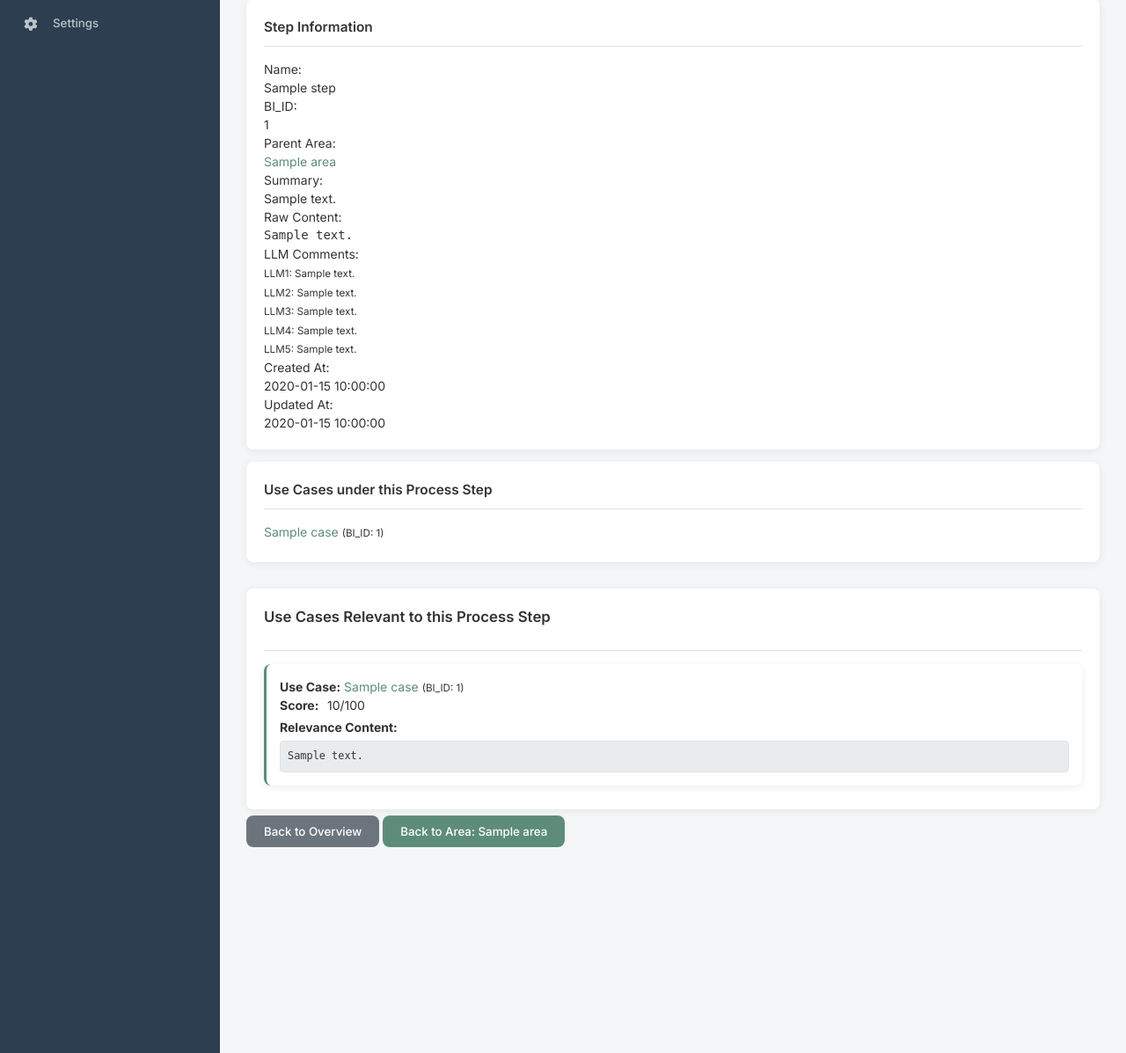
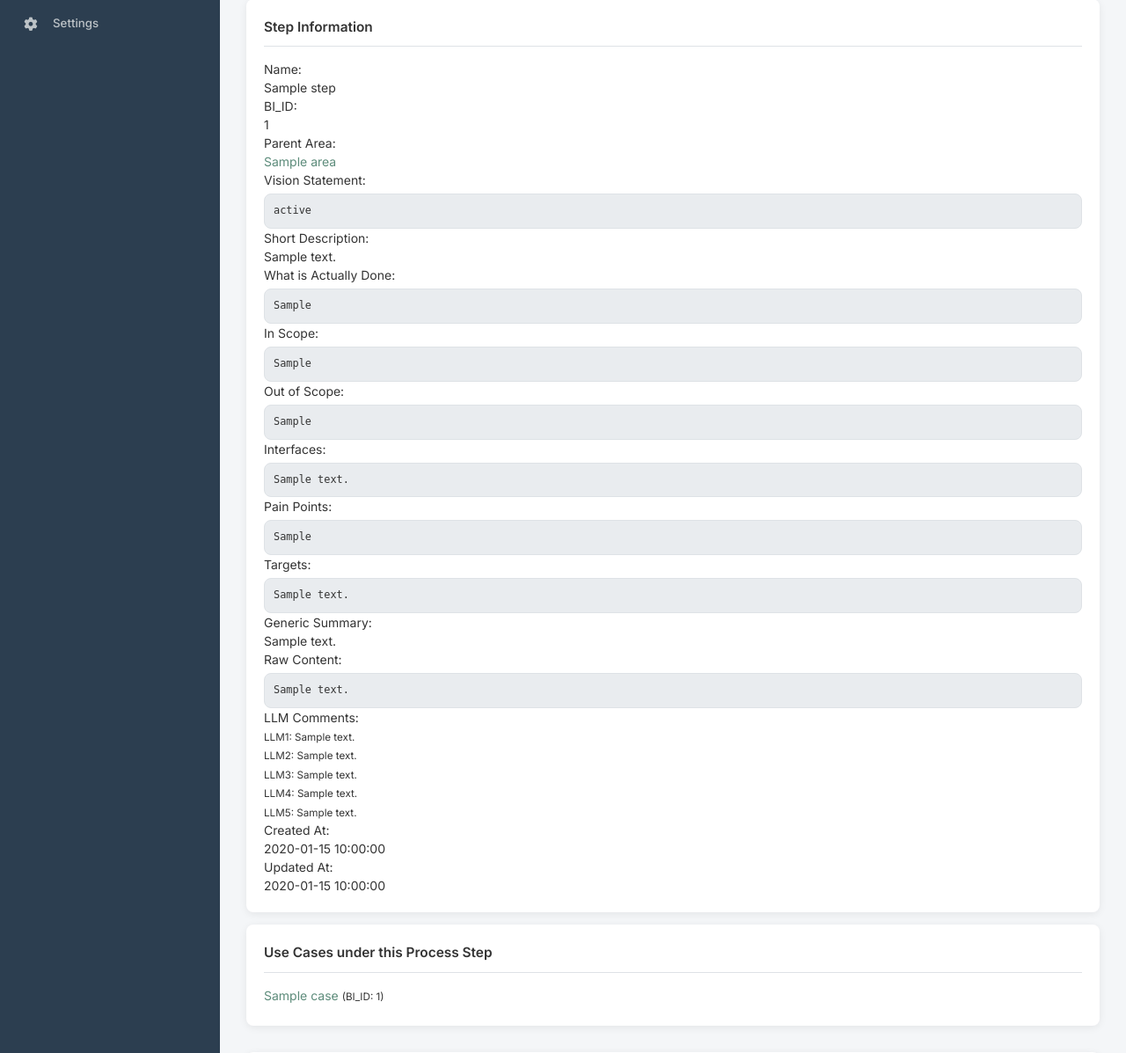
Before and after one commit to TheReallyRealComedian/UsecaseExplorer, a Flask app: page /steps/1 in a window 1280 px wide. Shown: the part 173-1370 px from the top of the page at 88% size. Run offline with Flask 3, Linux system fonts and the light colour scheme; a user stored in the database is signed in; tables that the repository leaves empty hold one stand-in row (values such as "Sample post").

Commit message:
final update on steps

```diff
--- a/backend/app.py
+++ b/backend/app.py
@@ -4,19 +4,18 @@ from flask import Flask, render_template, redirect, url_for, flash
 from sqlalchemy import create_engine
 from sqlalchemy.orm import scoped_session, sessionmaker, joinedload
 from flask_login import LoginManager, current_user
+import markupsafe # For the nl2br filter
 
-# Use relative imports for modules within the same package (backend)
 from .config import get_config
-# Import models needed, including ProcessStep for the joinedload path
 from .models import Base, User, Area, ProcessStep, UseCase
 
 # Database setup
 SessionLocal = scoped_session(sessionmaker())
-engine = None # Engine will be created in create_app
+engine = None
 
 # Flask-Login setup
 login_manager = LoginManager()
-login_manager.login_view = 'auth.login' # Use the blueprint name ('auth') and function name ('login')
+login_manager.login_view = 'auth.login'
 login_manager.login_message = 'Please log in to access this page.'
 login_manager.login_message_category = 'info'
 
@@ -38,6 +37,18 @@ def load_user(user_id):
     # No finally needed here; teardown_request handles removal
 
 
+# --- CUSTOM JINJA FILTER ---
+def nl2br(value):
+    """Converts newlines in a string to HTML <br> tags."""
+    if value is None:
+        return ''
+    # Ensure the value is escaped before replacing newlines to prevent XSS
+    # if it contains user-provided HTML. If it's plain text, simple replace is fine.
+    # For safety with potentially complex text, markupsafe.escape is good.
+    escaped_value = markupsafe.escape(value)
+    return markupsafe.Markup(escaped_value.replace('\n', '<br>\n'))
+
+
 def create_app():
     """
     Flask application factory function.
@@ -51,15 +62,14 @@ def create_app():
     try:
         os.makedirs(app.instance_path)
     except OSError:
-        pass # Directory already exists
+        pass
 
-    # Load configuration
     app.config.from_object(get_config())
-
-    # Initialize Flask-Login
     login_manager.init_app(app)
 
-    # Database engine setup
+    # --- REGISTER CUSTOM FILTER ---
+    app.jinja_env.filters['nl2br'] = nl2br
+
     global engine
     db_url = app.config.get('SQLALCHEMY_DATABASE_URI')
     if not db_url:
@@ -67,84 +77,55 @@ def create_app():
     print("Attempting to connect to database using URI from config.")
     engine = create_engine(db_url)
 
-    # Bind the scoped session to the engine
     SessionLocal.configure(bind=engine)
 
-    # Test database connection
     try:
         with engine.connect() as connection:
             print("Database connection successful!")
     except Exception as e:
         print(f"Database connection failed: {e}")
-        # raise e # Consider raising the error during startup
 
-    # Teardown database session after each request
     @app.teardown_request
     def remove_session(exception=None):
         SessionLocal.remove()
 
-    # --- Register Blueprints ---
     print("Importing and registering blueprints...")
-
-    # Import and register blueprints defined in their own modules
     from .routes.auth_routes import auth_routes
     app.register_blueprint(auth_routes)
-
     from .routes.injection_routes import injection_routes
     app.register_blueprint(injection_routes)
-
     from .routes.usecase_routes import usecase_routes
     app.register_blueprint(usecase_routes)
-
     from .routes.relevance_routes import relevance_routes
     app.register_blueprint(relevance_routes)
-
     from .routes.llm_routes import llm_routes
     app.register_blueprint(llm_routes)
-
-    # MODIFIED: Import and register area_routes and step_routes from their own modules
     from .routes.area_routes import area_routes
     app.register_blueprint(area_routes)
-
     from .routes.step_routes import step_routes
     app.register_blueprint(step_routes)
-
-    # REMOVE or COMMENT OUT the old way of importing these if they were grouped:
-    # from .routes import (
-    #     area_routes,  # This line and its registration below are now handled above
-    #     step_routes,  # This line and its registration below are now handled above
-    # )
-    # app.register_blueprint(area_routes)
-    # app.register_blueprint(step_routes)
-
     print("Blueprint registration complete.")
 
-
-    # --- Basic Root Route ---
     @app.route('/')
     def index():
         if current_user.is_authenticated:
             session = SessionLocal()
-            areas = [] # Initialize areas to an empty list
+            areas = []
             try:
-                # Eagerly load Areas, their ProcessSteps, and the UseCases associated with those steps
                 areas = session.query(Area).options(
                     joinedload(Area.process_steps).joinedload(ProcessStep.use_cases)
                 ).order_by(Area.name).all()
             except Exception as e:
                 print(f"Error querying areas with steps and use cases: {e}")
                 flash("Could not load necessary data from the database.", "danger")
-                # Keep areas as an empty list on error
             finally:
-                SessionLocal.remove() # Ensure session is removed even if query fails
+                SessionLocal.remove()
 
-            # Pass areas to the template
             return render_template('index.html', title='Home', areas=areas)
         else:
-            # User is not logged in, redirect to login
             return redirect(url_for('auth.login'))
 
-    # --- Debug Check Route ---
+
     @app.route('/debug-check')
     def debug_check():
         print("Accessing /debug-check route")
@@ -153,7 +134,8 @@ def create_app():
             # Test relative imports needed by this app context
             from .config import Config # noqa: F401 (unused import)
             results["checks"]["config_import"] = "OK"
-            from .models import User # noqa: F401 (unused import)
+            # Renamed to avoid potential conflict if User model is used later in this function
+            from .models import User as DebugUser # noqa: F401 (unused import)
             results["checks"]["models_import"] = "OK"
 
             # Test access to blueprint objects AFTER registration
@@ -170,7 +152,6 @@ def create_app():
             step_bp_registered = app.blueprints.get('steps') is not None # Added check for steps
             results["checks"]["step_blueprint_registered"] = step_bp_registered
 
-
             # Test config access
             secret_key_present = bool(app.config.get('SECRET_KEY'))
             db_url_present = bool(app.config.get('SQLALCHEMY_DATABASE_URI'))
@@ -185,28 +166,20 @@ def create_app():
                 results["checks"]["url_for_auth_login"] = f"OK ({login_url})"
                 add_area_rel_url = url_for('relevance.add_area_relevance')
                 results["checks"]["url_for_relevance_add_area"] = f"OK ({add_area_rel_url})"
-                # Example: list_llms_url = url_for('llm.list_llms')
-                # results["checks"]["url_for_llm_list"] = f"OK ({list_llms_url})"
                 list_areas_url = url_for('areas.list_areas') # Check for an area route
                 results["checks"]["url_for_areas_list"] = f"OK ({list_areas_url})"
-                # You might need to add a specific step route to check here if available
-                # e.g., list_steps_url = url_for('steps.list_steps')
-                # results["checks"]["url_for_steps_list"] = f"OK ({list_steps_url})"
-
 
             except Exception as url_err:
                 results["checks"]["url_for_generation"] = f"FAILED ({url_err})"
 
-
-            # Test database connection again within request context
             try:
-                # Using SessionLocal() directly ensures teardown is handled
+                # Using SessionLocal() ensures teardown is handled
                 user_count = SessionLocal().query(User).count()
                 results["checks"]["db_connection_request_context"] = f"OK (User count: {user_count})"
                 SessionLocal.remove() # Manually remove session used just for count
             except Exception as db_err:
                 results["checks"]["db_connection_request_context"] = f"FAILED ({db_err})"
-                results["status"] = "warning" # Downgrade status if only DB fails here
+                results["status"] = "warning"
 
 
         except Exception as e:
@@ -214,7 +187,6 @@ def create_app():
             results["message"] = f"Debug check failed: {e}"
             results["error_type"] = type(e).__name__
             print(f"Error in /debug-check: {e}")
-            # Return 500 for significant errors during debug check
             return results, 500
 
         return results
--- a/backend/routes/step_routes.py
+++ b/backend/routes/step_routes.py
@@ -4,19 +4,18 @@ from flask_login import login_required
 from sqlalchemy.orm import joinedload, selectinload
 
 from ..app import SessionLocal
-# Ensure all necessary models are imported
-from ..models import ProcessStep, UseCase, Area, UsecaseStepRelevance
+from ..models import ProcessStep, UseCase, Area, UsecaseStepRelevance # Ensure Area is imported
 
-# Define the blueprint IN THIS FILE
 step_routes = Blueprint('steps', __name__,
-                        template_folder='../templates', # Points to backend/templates
-                        url_prefix='/steps') # User-facing pages, so /steps not /api/steps
+                        template_folder='../templates',
+                        url_prefix='/steps')
 
 @step_routes.route('/<int:step_id>')
 @login_required
 def view_step(step_id):
     session = SessionLocal()
     try:
+        print(f"--- Attempting to fetch ProcessStep with ID: {step_id} ---") # DEBUG
         step = session.query(ProcessStep).options(
             joinedload(ProcessStep.area),
             selectinload(ProcessStep.use_cases),
@@ -26,18 +25,40 @@ def view_step(step_id):
 
         if step is None:
             flash(f"Process Step with ID {step_id} not found.", "warning")
+            print(f"--- ProcessStep with ID {step_id} NOT FOUND ---") # DEBUG
             return redirect(url_for('index'))
+
+        # ---- DETAILED DEBUGGING ----
+        print(f"--- Fetched Step: {step} ---")
+        print(f"--- Step Name: {step.name} ---")
+        print(f"--- Step Area Object: {step.area} ---")
+        if step.area:
+            print(f"--- Step Area Name: {step.area.name} ---")
+        else:
+            print(f"--- Step Area IS NONE ---") # IMPORTANT CHECK
+
+        print(f"--- Step Use Cases Count: {len(step.use_cases) if step.use_cases else 0} ---")
+        print(f"--- Step Relevance Count: {len(step.usecase_relevance) if step.usecase_relevance else 0} ---")
+        # ---- END DETAILED DEBUGGING ----
 
         return render_template(
             'step_detail.html',
             title=f"Process Step: {step.name}",
             step=step,
-            current_step=step,        # For breadcrumbs
-            current_area=step.area    # For breadcrumbs
+            current_step=step,
+            current_area=step.area # This is passed to base.html for breadcrumbs
         )
+    except AttributeError as ae: # Catch AttributeError specifically
+        print(f"!!! AttributeError in view_step for ID {step_id}: {ae} !!!") # DEBUG
+        import traceback
+        traceback.print_exc() # Print full traceback
+        flash(f"An AttributeError occurred: {ae}. Please check the logs.", "danger")
+        return redirect(url_for('index'))
     except Exception as e:
-        print(f"Error fetching step {step_id}: {e}")
-        flash("An error occurred while fetching step details.", "danger")
+        print(f"!!! General Error fetching step {step_id}: {e} !!!") # DEBUG
+        import traceback
+        traceback.print_exc() # Print full traceback
+        flash("An error occurred while fetching step details. Please check server logs.", "danger")
         return redirect(url_for('index'))
     finally:
         SessionLocal.remove()
--- a/backend/static/css/style.css
+++ b/backend/static/css/style.css
@@ -604,6 +605,23 @@ form button[type="submit"]:hover,
     overflow-y: auto;
     color: var(--text-color);
 }
+
+/* Styles for <pre> within <dd> on detail pages */
+.step-detail-page dd pre,
+.usecase-detail-page dd pre {
+    background-color: var(--element-bg-light);
+    padding: 10px;
+    border: 1px solid var(--border-color);
+    border-radius: var(--border-radius); /* Consistent with theme */
+    white-space: pre-wrap;
+    word-wrap: break-word;
+    font-size: 0.85rem;
+    max-height: 300px; /* Increased max-height */
+    overflow-y: auto;
+    margin-top: 5px; /* Added margin for spacing */
+    color: var(--text-color); /* Ensure text is readable */
+}
+
 
 .relevance-section {
     margin-top: 30px;
--- a/backend/templates/step_detail.html
+++ b/backend/templates/step_detail.html
@@ -12,31 +12,74 @@
             <h2 class="card-title">Step Information</h2>
         </div>
         <div class="card-body">
-            <dl class="row">
-                <dt class="col-sm-3">Name:</dt>
-                <dd class="col-sm-9">{{ step.name }}</dd>
-                <dt class="col-sm-3">BI_ID:</dt>
-                <dd class="col-sm-9">{{ step.bi_id }}</dd>
-                <dt class="col-sm-3">Parent Area:</dt>
-                <dd class="col-sm-9">
+            <dl class="usecase-detail-page-dl"> {# Changed to a more generic class or use the existing one if it fits well #}
+                <dt>Name:</dt>
+                <dd>{{ step.name }}</dd>
+
+                <dt>BI_ID:</dt>
+                <dd>{{ step.bi_id }}</dd>
+
+                <dt>Parent Area:</dt>
+                <dd>
                     {% if step.area %}
                         <a href="{{ url_for('areas.view_area', area_id=step.area.id) }}">{{ step.area.name }}</a>
                     {% else %}
                         N/A
                     {% endif %}
                 </dd>
-                <dt class="col-sm-3">Summary:</dt>
-                <dd class="col-sm-9">{{ step.summary | default('N/A', true) }}</dd>
-                <dt class="col-sm-3">Raw Content:</dt>
-                <dd class="col-sm-9">
-                    {% if step.raw_content %}
-                        <pre class="bg-light p-2 rounded small">{{ step.raw_content }}</pre>
-                    {% else %}
-                        N/A
-                    {% endif %}
-                </dd>
-                <dt class="col-sm-3">LLM Comments:</dt>
-                <dd class="col-sm-9">
+
+                {% if step.vision_statement %}
+                <dt>Vision Statement:</dt>
+                <dd><pre>{{ step.vision_statement }}</pre></dd>
+                {% endif %}
+
+                {% if step.step_description %} {# Existing "Short Description" #}
+                <dt>Short Description:</dt>
+                <dd><p>{{ step.step_description | nl2br }}</p></dd> {# Using nl2br for paragraph-like text #}
+                {% endif %}
+
+                {% if step.what_is_actually_done %}
+                <dt>What is Actually Done:</dt>
+                <dd><pre>{{ step.what_is_actually_done }}</pre></dd>
+                {% endif %}
+
+                {% if step.in_scope %}
+                <dt>In Scope:</dt>
+                <dd><pre>{{ step.in_scope }}</pre></dd>
+                {% endif %}
+
+                {% if step.out_of_scope %}
+                <dt>Out of Scope:</dt>
+                <dd><pre>{{ step.out_of_scope }}</pre></dd>
+                {% endif %}
+
+                {% if step.interfaces_text %}
+                <dt>Interfaces:</dt>
+                <dd><pre>{{ step.interfaces_text }}</pre></dd>
+                {% endif %}
+
+                {% if step.pain_points %}
+                <dt>Pain Points:</dt>
+                <dd><pre>{{ step.pain_points }}</pre></dd>
+                {% endif %}
+
+                {% if step.targets_text %}
+                <dt>Targets:</dt>
+                <dd><pre>{{ step.targets_text }}</pre></dd>
+                {% endif %}
+
+                {% if step.summary %} {# Existing summary, if you still use it #}
+                <dt>Generic Summary:</dt>
+                <dd><p>{{ step.summary | nl2br }}</p></dd>
+                {% endif %}
+
+                {% if step.raw_content %} {# Existing raw_content, useful for full original text #}
+                <dt>Raw Content:</dt>
+                <dd><pre>{{ step.raw_content }}</pre></dd>
+                {% endif %}
+
+                <dt>LLM Comments:</dt>
+                <dd>
                     <small>
                     LLM1: {{ step.llm_comment_1 | default('N/A', true) }}<br>
                     LLM2: {{ step.llm_comment_2 | default('N/A', true) }}<br>
@@ -45,10 +88,12 @@
                     LLM5: {{ step.llm_comment_5 | default('N/A', true) }}
                     </small>
                 </dd>
-                <dt class="col-sm-3">Created At:</dt>
-                <dd class="col-sm-9">{{ step.created_at.strftime('%Y-%m-%d %H:%M:%S %Z') if step.created_at else 'N/A' }}</dd>
-                <dt class="col-sm-3">Updated At:</dt>
-                <dd class="col-sm-9">{{ step.updated_at.strftime('%Y-%m-%d %H:%M:%S %Z') if step.updated_at else 'N/A' }}</dd>
+
+                <dt>Created At:</dt>
+                <dd>{{ step.created_at.strftime('%Y-%m-%d %H:%M:%S %Z') if step.created_at else 'N/A' }}</dd>
+
+                <dt>Updated At:</dt>
+                <dd>{{ step.updated_at.strftime('%Y-%m-%d %H:%M:%S %Z') if step.updated_at else 'N/A' }}</dd>
             </dl>
         </div>
     </div>
```
Also changed, not shown: other parts of backend/static/css/style.css (+41 -40 lines), backend/injection_service.py (+47 -10 lines), backend/models.py (+25 -12 lines), db/init.sql (+20 -11 lines).
